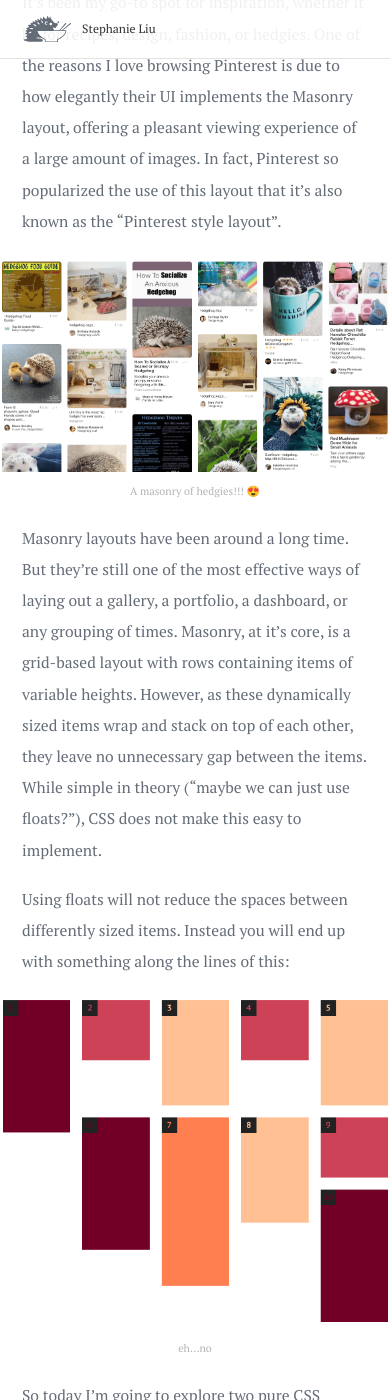
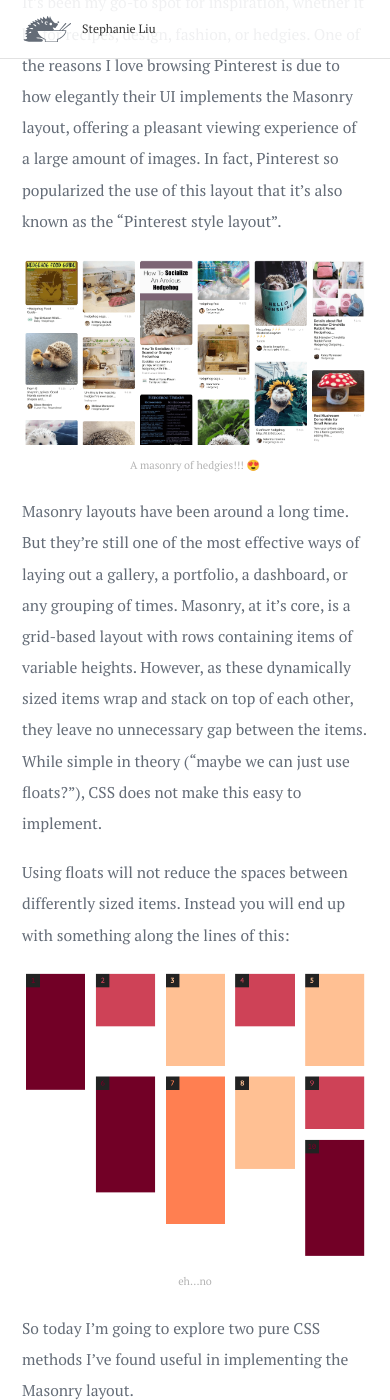
Before and after one commit to ramenhog/ramenhog.github.io, a Jekyll site: the page built from _posts/2017-03-17-an-exercise-in-css-masonry.md, in a window 390 px wide and 1400 px high, scrolled down 265 px. Built offline with Jekyll 4.4.1, drawn with Linux system fonts in a browser that asks for light colours.

Commit message:
responsive fixes

```diff
--- a/_sass/_post.scss
+++ b/_sass/_post.scss
@@ -103,6 +103,11 @@
     figure.highlight {
       width: 114%;
       margin: 1.6rem 0 1.6rem -7%;
+
+      @media #{$ipad} {
+        width: 100%;
+        margin: 1.6rem auto;
+      }
     }
 
     img,
@@ -112,6 +117,11 @@
       margin: 1.6rem auto;
       width: 114%;
       margin-left: -7%;
+
+      @media #{$ipad} {
+        width: 100%;
+        margin: 1.6rem auto;
+      }
 
       &--small {
         margin: 20px auto;
--- a/_sass/_variables.scss
+++ b/_sass/_variables.scss
@@ -13,4 +13,5 @@ $background-color:                      $white;
 $link-hover:                            $magenta;
 
 
+$ipad:                                'screen and (max-width: 800px)';
 $mobile:                                'screen and (max-width: 500px)';
```
